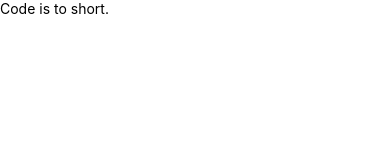
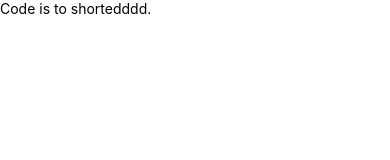
Before and after one commit to Aakashtyagi123/website, a React Native app: screen / in a window 390 px wide. Shown: the top 160 px of the page. Built offline with nearby package versions, Linux system fonts and the light colour scheme.

Commit message:
last branch

```diff
--- a/App.js
+++ b/App.js
@@ -2,7 +2,7 @@ import React from 'react'
 import {View,Text} from "react-native"
 function App() {
   return (
-    <View><Text>Code is to short.</Text></View>
+    <View><Text>Code is to shortedddd.</Text></View>
   )
 }
 
```
